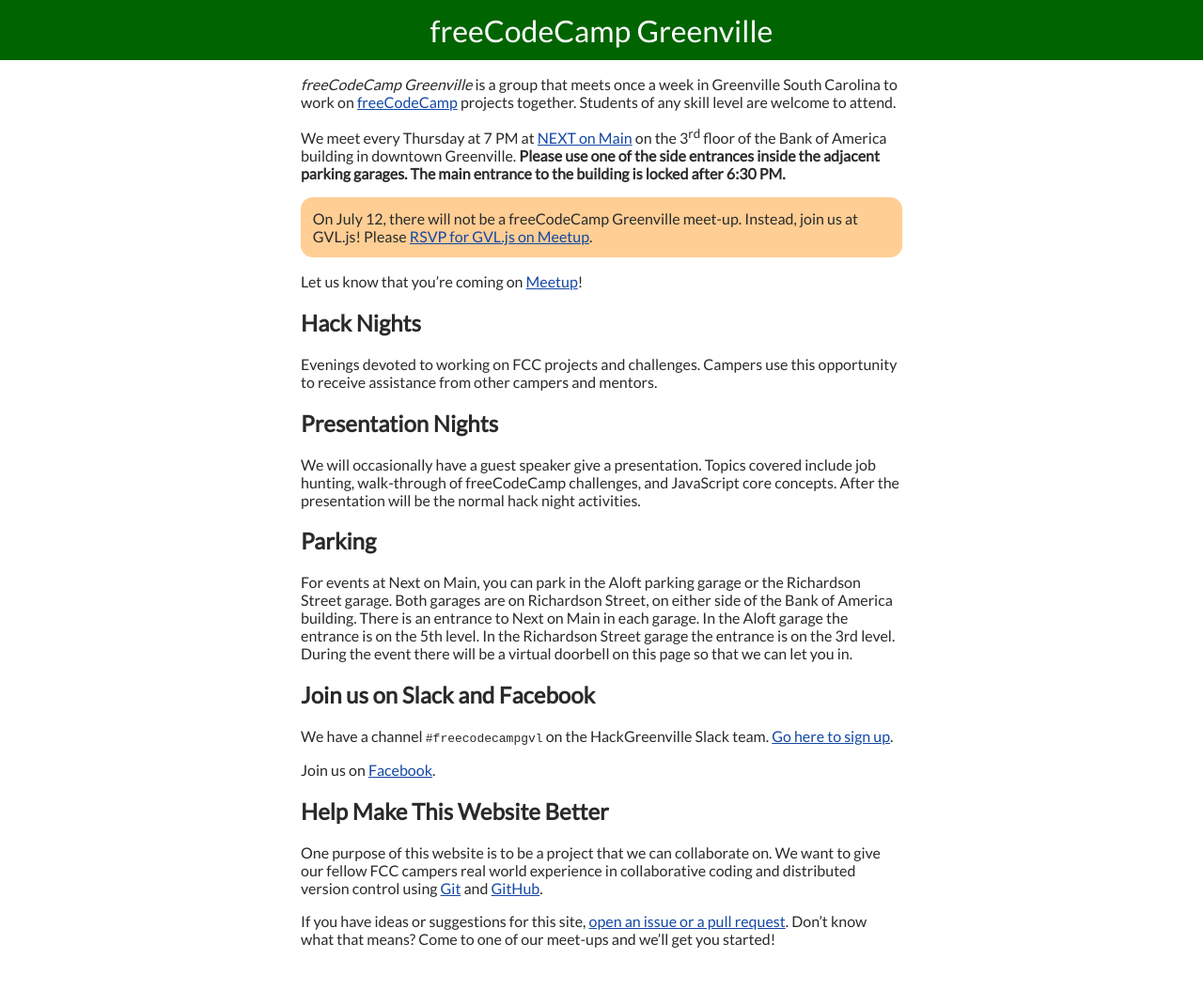
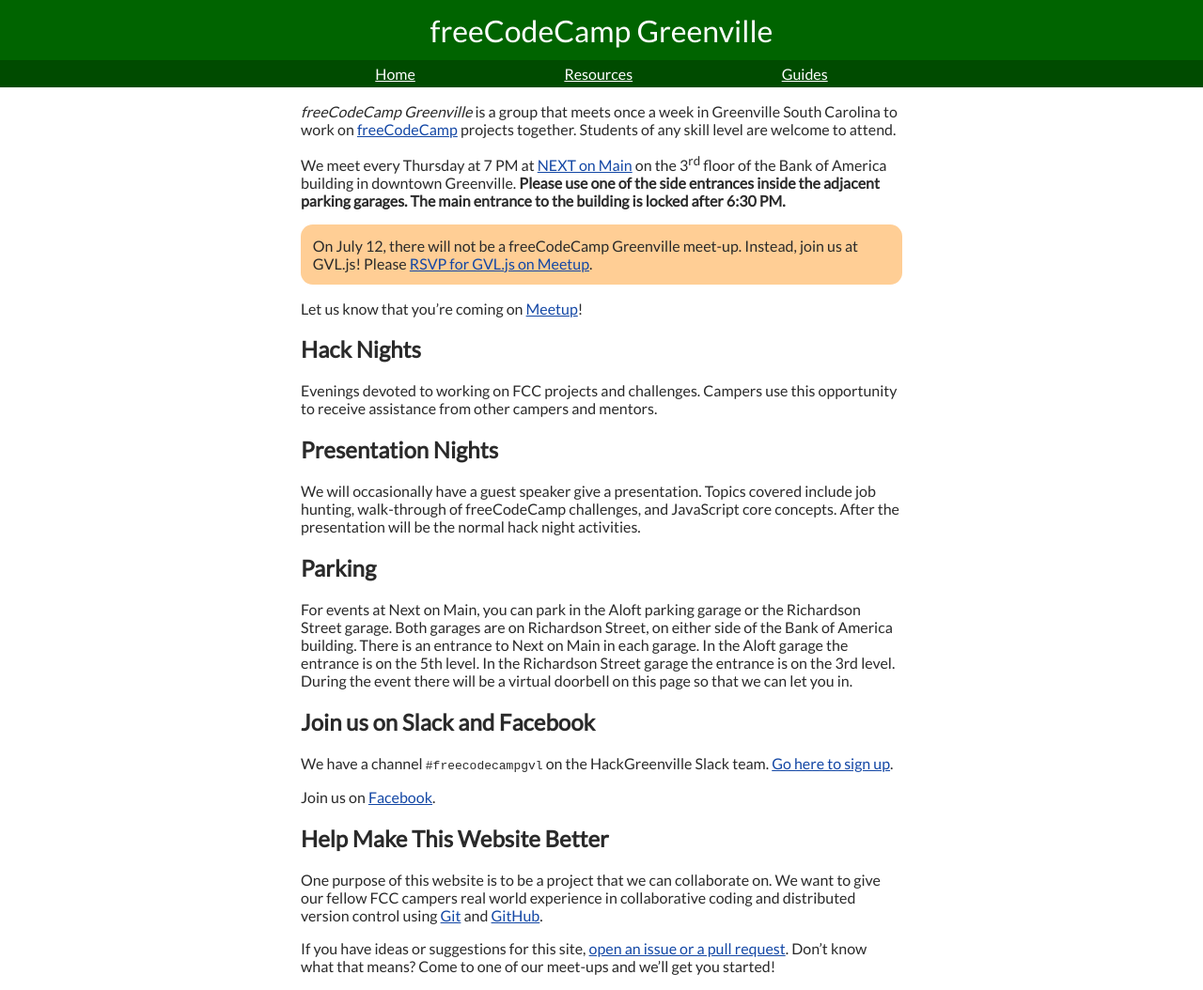
Before and after one commit to freecodecamp-greenville/fcc-greenville-www, a Jekyll site: the page built from index.md, in a window 1280 px wide and 1054 px high. Shown: the whole window at 94% size. Built offline with Jekyll 4.4.1, drawn with Linux system fonts in a browser that asks for light colours.

Commit message:
Add nav menu

```diff
--- /dev/null
+++ b/_data/nav.yaml
@@ -0,0 +1,9 @@
+-
+  name: Home
+  uri: /
+-
+  name: Resources
+  uri: /resources
+-
+  name: Guides
+  uri: /guides
--- a/_layouts/default.html
+++ b/_layouts/default.html
@@ -13,6 +13,13 @@
   <header class="main-header">
     <div class="title">freeCodeCamp Greenville</div>
   </header>
+  <nav>
+    <ul>
+      {% for link in site.data.nav %}
+        <li><a href="{{ link.uri }}">{{ link.name }}</a></li>
+      {% endfor %}
+    </ul>
+  </nav>
   <div class="container">
     {{ content }}
   </div>
--- a/_sass/_color.sass
+++ b/_sass/_color.sass
@@ -10,6 +10,12 @@
   background-color: $cFccGreen
   color: white
 
+nav
+  background-color: darken($cFccGreen, 5%)
+
+  a, a:visited
+    color: white
+
 a
   color: $cLink
 
--- a/_sass/_layout.sass
+++ b/_sass/_layout.sass
@@ -16,9 +16,28 @@
   @media (max-width: 480px)
     font-size: 1.6rem
 
+nav
+  margin: $headerHeight 0 0 0
+  padding: 0
+
+  li
+    list-style-type: none
+
+  a
+    display: block
+    box-sizing: border-box
+    padding: .3em
+
+  ul
+    margin: 0 auto
+    padding: 0
+    display: flex
+    justify-content: space-around
+    width: 80%
+    max-width: 40em
+
 .container
   width: 80%
   max-width: 40em
   margin: 0 auto
-  margin-top: $headerHeight
   overflow-y: hidden
```
